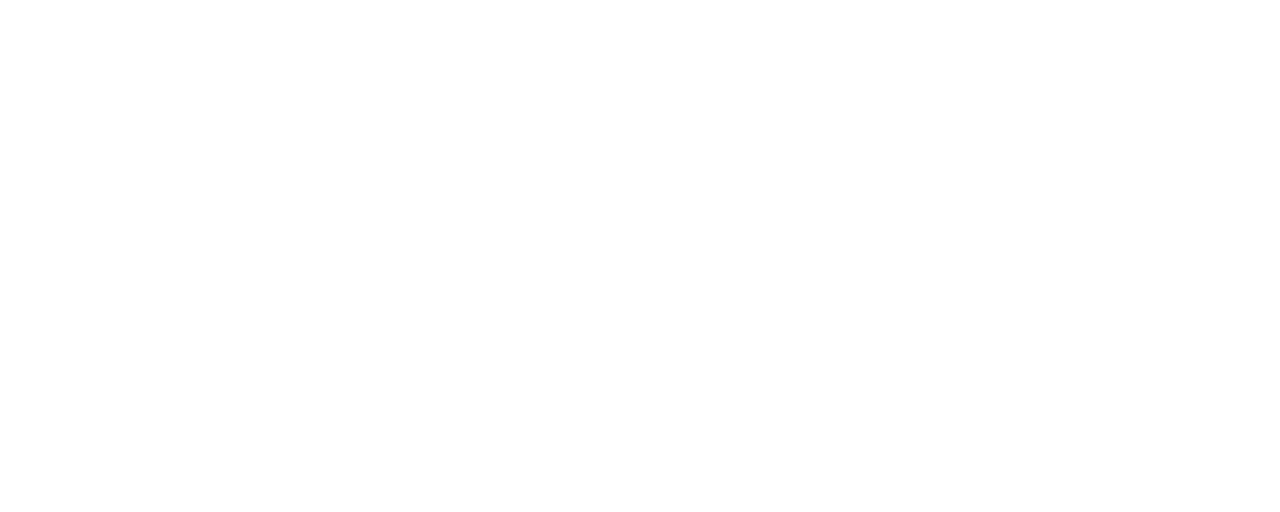
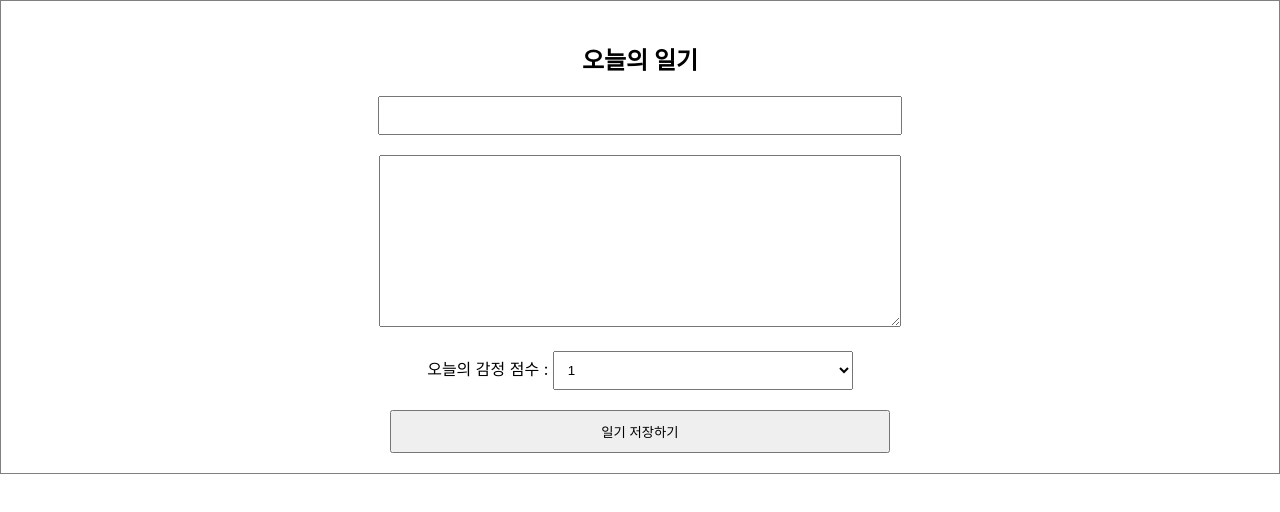
Before and after one commit to hoooooojjjj/https---github.com-hoooooojjjj-simple-diary, a React (Create React App) app: page / in a window 1280 px wide. Shown: the top 512 px of the page. Built offline with nearby package versions, Linux system fonts and the light colour scheme.

Commit message:
사용자 입력 처리하기

```diff
--- a/src/App.css
+++ b/src/App.css
@@ -1,38 +1,27 @@
-.App {
+.DiaryEditor {
+  border: 1px solid gray;
   text-align: center;
+  padding: 20px;
 }
 
-.App-logo {
-  height: 40vmin;
-  pointer-events: none;
+.DiaryEditor input, textarea{
+  margin-bottom: 20px;
+  width: 500px;
+  padding: 10px;
 }
 
-@media (prefers-reduced-motion: no-preference) {
-  .App-logo {
-    animation: App-logo-spin infinite 20s linear;
-  }
+.DiaryEditor textarea{
+  height: 150px;
 }
 
-.App-header {
-  background-color: #282c34;
-  min-height: 100vh;
-  display: flex;
-  flex-direction: column;
-  align-items: center;
-  justify-content: center;
-  font-size: calc(10px + 2vmin);
-  color: white;
+.DiaryEditor select{
+  width: 300px;
+  padding: 10px;
+  margin-bottom: 20px;
 }
 
-.App-link {
-  color: #61dafb;
+.DiaryEditor button{
+  width: 500px;
+  padding: 10px;
+  cursor: pointer;
 }
-
-@keyframes App-logo-spin {
-  from {
-    transform: rotate(0deg);
-  }
-  to {
-    transform: rotate(360deg);
-  }
-}
--- a/src/App.js
+++ b/src/App.js
@@ -1,8 +1,9 @@
 import './App.css';
-
+import DiaryEditor from './DiaryEdtor';
 function App() {
   return (
     <div className="App">
+      <DiaryEditor/>
     </div>
   );
 }
--- /dev/null
+++ b/src/DiaryEdtor.js
@@ -0,0 +1,50 @@
+import { useState } from "react";
+
+const DiaryEditor = ()=>{
+
+    // 상태 변화 과정이 동일하다면 묶어줄 수 있다.
+    const [state,setstate] = useState({
+        author : "",
+        content : "",
+        emotion : 1,
+    }); // 초깃값으로 객체를 전달한다. 이 객체는 state에 할당됨.
+
+    const onChanges = (e)=>{
+        setstate({
+            ...state,
+            [e.target.name] : e.target.value,
+        });
+    }
+
+    const handleSubmit = ()=>{
+        console.log(state);
+
+    }
+
+    return (
+    <div className="DiaryEditor">
+        <h2>오늘의 일기</h2>
+        <div>
+            <input name="author" value={state.author} onChange={onChanges}/>
+        </div>
+        <div>
+            <textarea name="content" value={state.content} onChange={onChanges}/>
+        </div>
+        <div>
+            <span>오늘의 감정 점수 : </span>
+            <select name="emotion" value={state.emotion} onChange={onChanges}>
+                <option value={1}>1</option>
+                <option value={2}>2</option>
+                <option value={3}>3</option>
+                <option value={4}>4</option>
+                <option value={5}>5</option>
+            </select>
+        </div>
+        <div>
+            <button onClick={handleSubmit}>일기 저장하기</button>
+        </div>
+    </div>
+    )
+}
+
+export default DiaryEditor;
```
Also changed, not shown: 1 other file (tests, documents, lock files or other folders).
